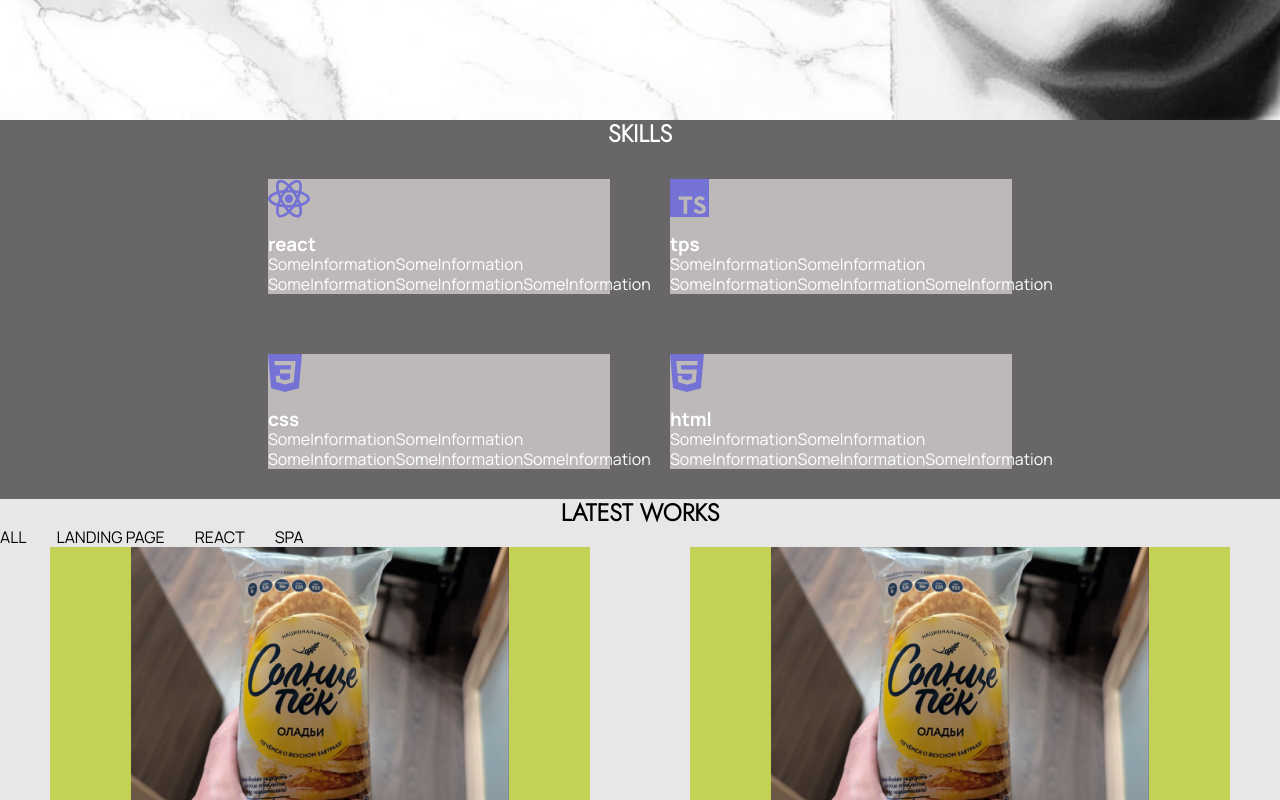
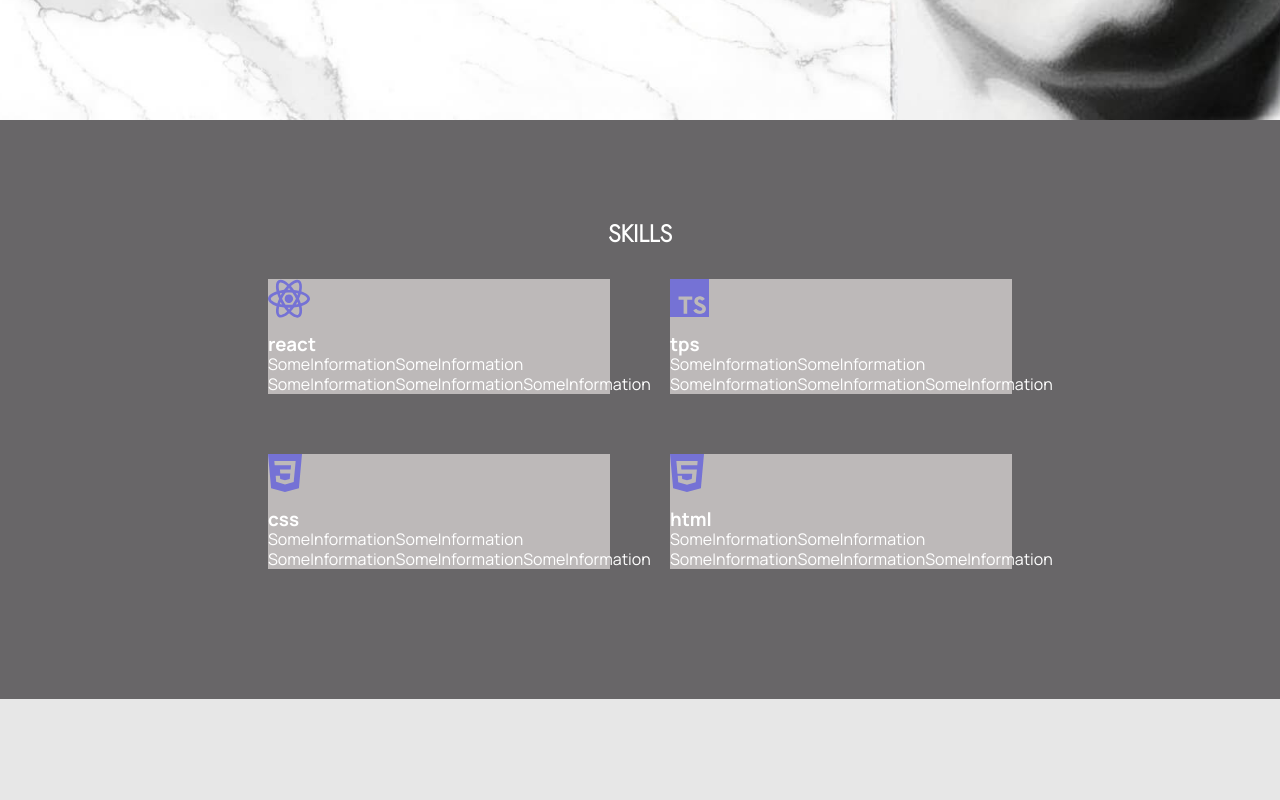
Before and after one commit to Fergus-son/portfoliomy, a React (Vite) app: page / in a window 1280 px wide. Shown: the part 680-1480 px from the top of the page. Built offline with nearby package versions, Linux system fonts and the light colour scheme.

Commit message:
sections update

```diff
--- a/src/styles/Global.styled.ts
+++ b/src/styles/Global.styled.ts
@@ -34,6 +34,14 @@
     border: none;
 }
 
+section {
+    padding: 100px 0;
+}
+
+/* h2 {
+    padding: 0px 1258px 40px 320px;
+} */
+
 section:nth-of-type(odd) {
     background-color: ${Theme.colors.secondaryBg};
     color: ${Theme.colors.fontEven}
```
